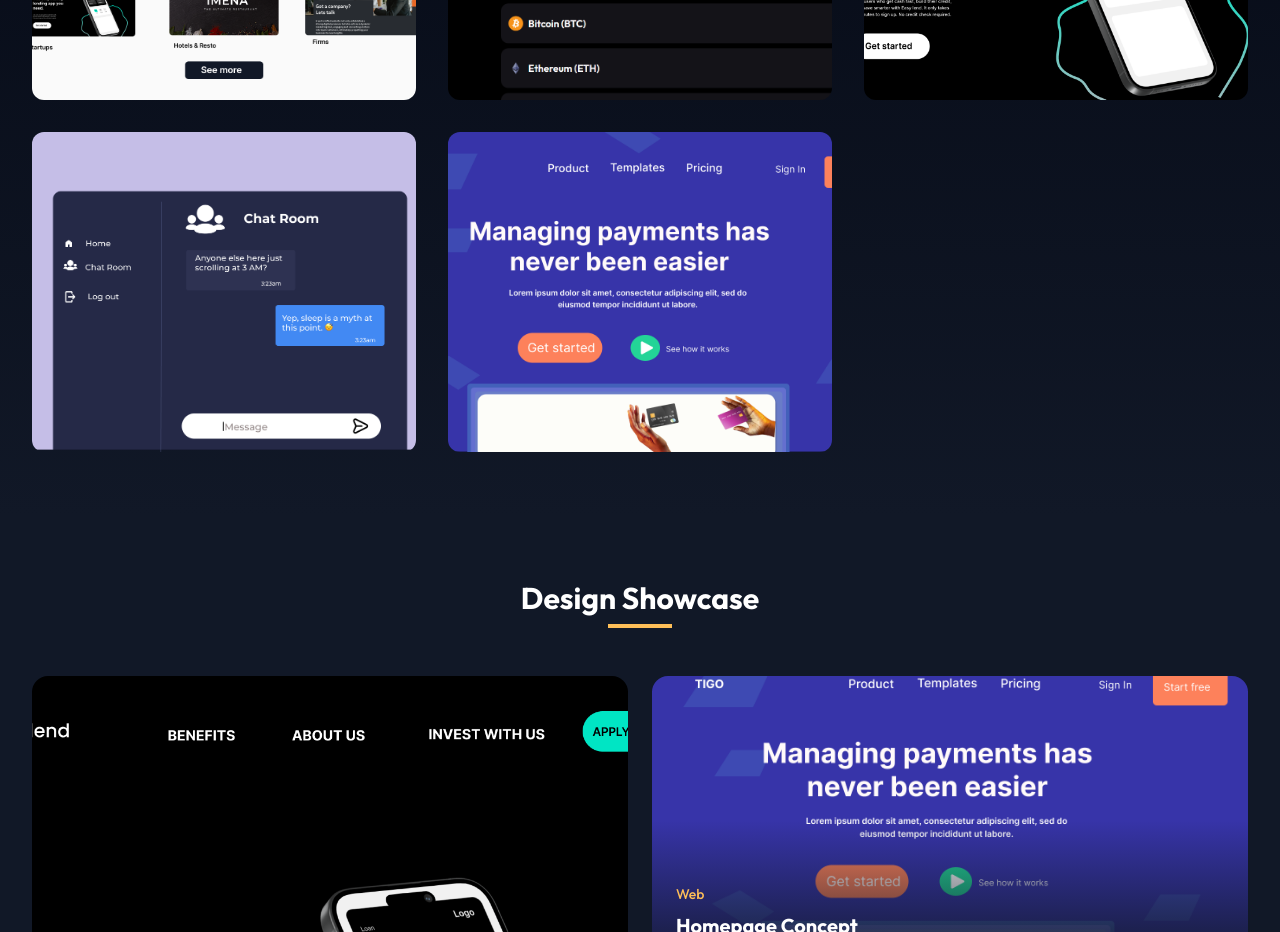
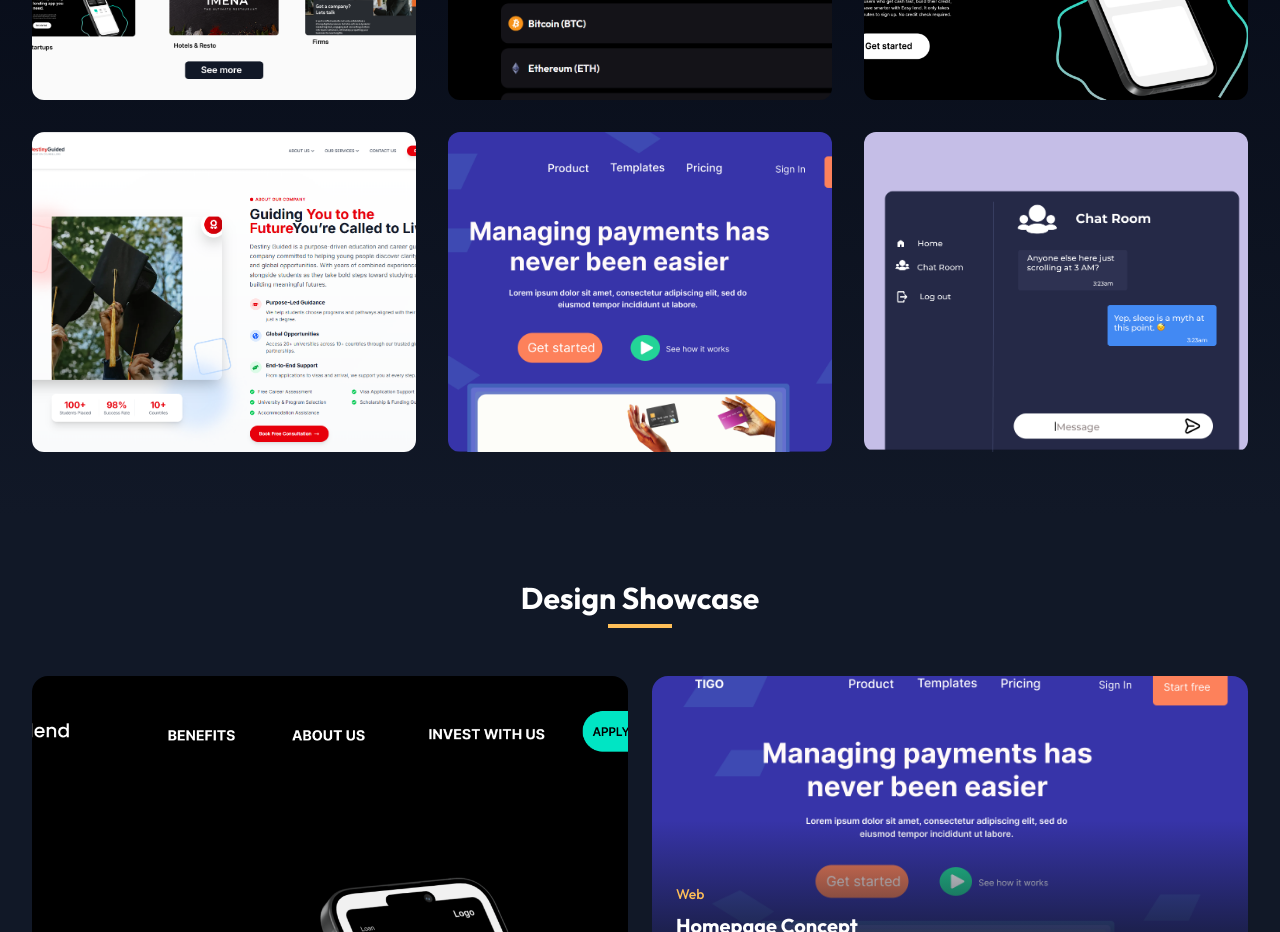
Before and after one commit to conta09/my-app, a Next.js app: page / in a window 1280 px wide. Shown: the part 3120-4052 px from the top of the page. Built offline with nearby package versions, Linux system fonts and the light colour scheme.

Commit message:
added destiny project

```diff
--- a/app/components/ProjectCard.tsx
+++ b/app/components/ProjectCard.tsx
@@ -1,3 +1,5 @@
+"use client";
+
 import React from "react";
 import Image from "next/image";
 
@@ -8,27 +10,38 @@ interface ProjectCardProps {
   description: string;
 }
 
-const ProjectCard: React.FC<ProjectCardProps> = ({ imageUrl, linkPath, title, description }) => {
+const ProjectCard: React.FC<ProjectCardProps> = ({
+  imageUrl,
+  linkPath,
+  title,
+  description,
+}) => {
   return (
     <div className="group relative h-80 rounded-xl overflow-hidden transform transition-all duration-300 hover:scale-105 hover:shadow-2xl">
-       <Image
+
+      {/* Background Image */}
+      <Image
         src={imageUrl}
         alt={title}
-        layout="fill"
-        objectFit="cover"
-        className="transition-transform duration-300 group-hover:scale-110"
+        fill
+        className="object-cover transition-transform duration-300 group-hover:scale-110"
+        priority={false}
       />
 
+      {/* Gradient Overlay */}
       <div className="absolute inset-0 bg-gradient-to-t from-gray-900 via-gray-900/50 to-transparent opacity-0 group-hover:opacity-100 transition-opacity duration-300">
         <div className="absolute bottom-0 left-0 right-0 p-6 translate-y-4 group-hover:translate-y-0 transition-transform duration-300">
           <h3 className="text-xl font-bold text-white mb-2">{title}</h3>
-          <p className="text-gray-300 text-sm mb-4 line-clamp-3">{description}</p>
+          <p className="text-gray-300 text-sm mb-4 line-clamp-3">
+            {description}
+          </p>
+
           {linkPath && (
             <a
               href={linkPath}
               target="_blank"
               rel="noopener noreferrer"
-              className="inline-flex items-center px-4 py-2 bg-[#FFBF58] text-gray-900 font-medium rounded-md hover:bg-[#ffaa58] transition-colors duration-200"
+              className="relative z-20 inline-flex items-center px-4 py-2 bg-[#FFBF58] text-gray-900 font-medium rounded-md hover:bg-[#ffaa58] transition-colors duration-200"
             >
               View Project
               <svg
@@ -36,7 +49,6 @@ const ProjectCard: React.FC<ProjectCardProps> = ({ imageUrl, linkPath, title, de
                 fill="none"
                 stroke="currentColor"
                 viewBox="0 0 24 24"
-                xmlns="http://www.w3.org/2000/svg"
               >
                 <path
                   strokeLinecap="round"
@@ -50,8 +62,8 @@ const ProjectCard: React.FC<ProjectCardProps> = ({ imageUrl, linkPath, title, de
         </div>
       </div>
 
-      {/* Hover overlay effect */}
-      <div className="absolute inset-0 bg-black/20 opacity-0 group-hover:opacity-100 transition-opacity duration-300" />
+      {/* Hover Overlay (click-through fix) */}
+      <div className="absolute inset-0 bg-black/20 opacity-0 group-hover:opacity-100 transition-opacity duration-300 pointer-events-none" />
     </div>
   );
 };
--- a/app/components/ProjectSection.tsx
+++ b/app/components/ProjectSection.tsx
@@ -18,7 +18,7 @@ const projectData =[
     title: "Omega app",
     description: "A full-stack web application, Omega App, using Next.js and Tailwind CSS, featuring an interactive dashboard for user account management",
     imgUrl: "/images/projects/proj1.png",
-    linkPath: "https://omega-prot.vercel.app/",
+    linkPath: "https://github.com/conta09/omega-prototype.git/",
 
   },
 
@@ -32,11 +32,10 @@ const projectData =[
   },
   {
     id: 4,
-    title: "Chat Room",
-    description: "Built a real-time anonymous chatroom where users can send messages without revealing their identities, similar to a suggestion box with continuous chat flow",
-    imgUrl: "/images/projects/idea.png",
-    linkPath: "",
-
+    title: "Destiny Guided",
+    description: "A responsive web app showcasing a company that offers services",
+    imgUrl: "/images/projects/destiny.png",
+    linkPath: "https://www.destinyguided.com/",
   },
   {
     id: 5,
@@ -46,7 +45,14 @@ const projectData =[
     linkPath: "",
   },
 
+  {
+    id: 6,
+    title: "Chat Room",
+    description: "Built a real-time anonymous chatroom where users can send messages without revealing their identities, similar to a suggestion box with continuous chat flow",
+    imgUrl: "/images/projects/idea.png",
+    linkPath: "",
 
+  },
 ];
 
 const ProjectSection = () => {
```
Also changed, not shown: public/images/projects/destiny.png (added).
